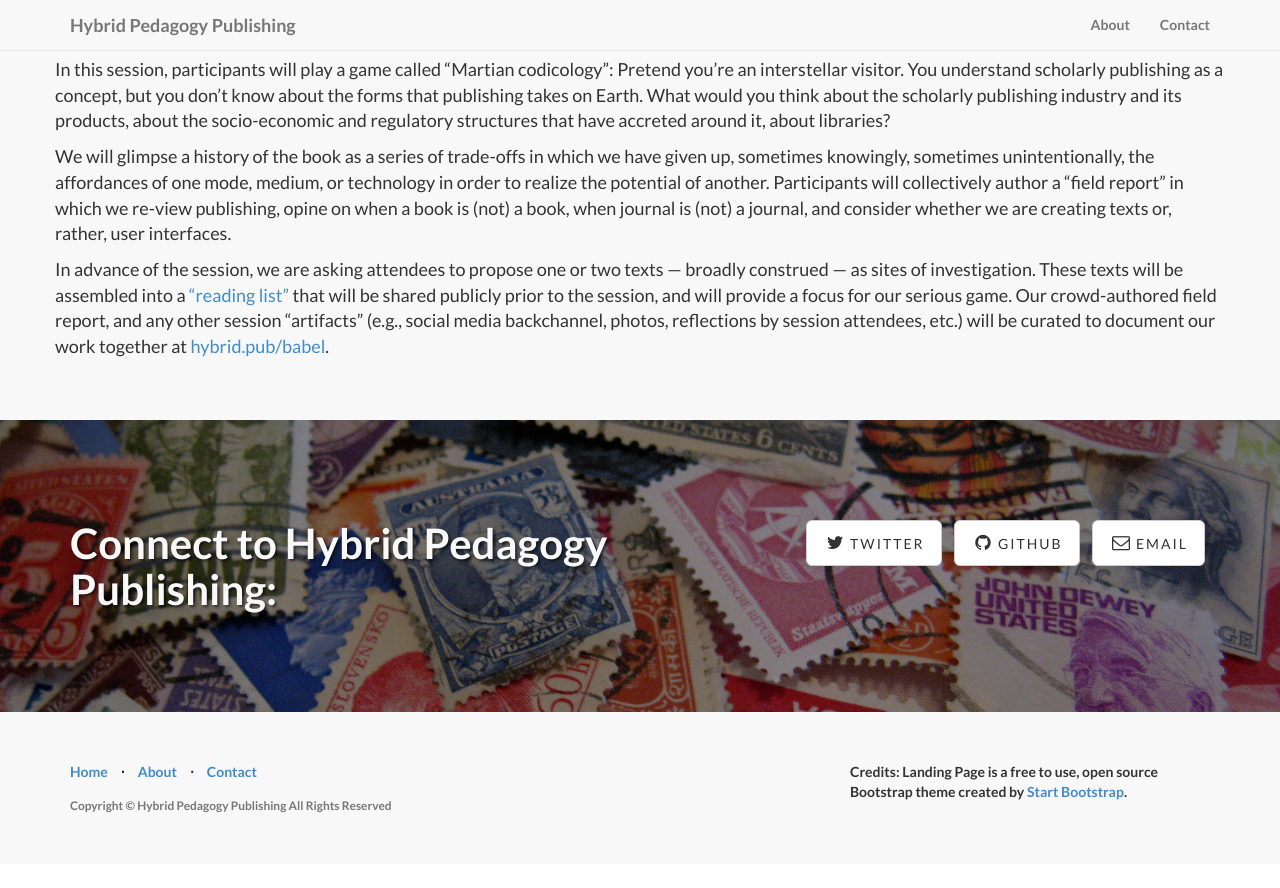
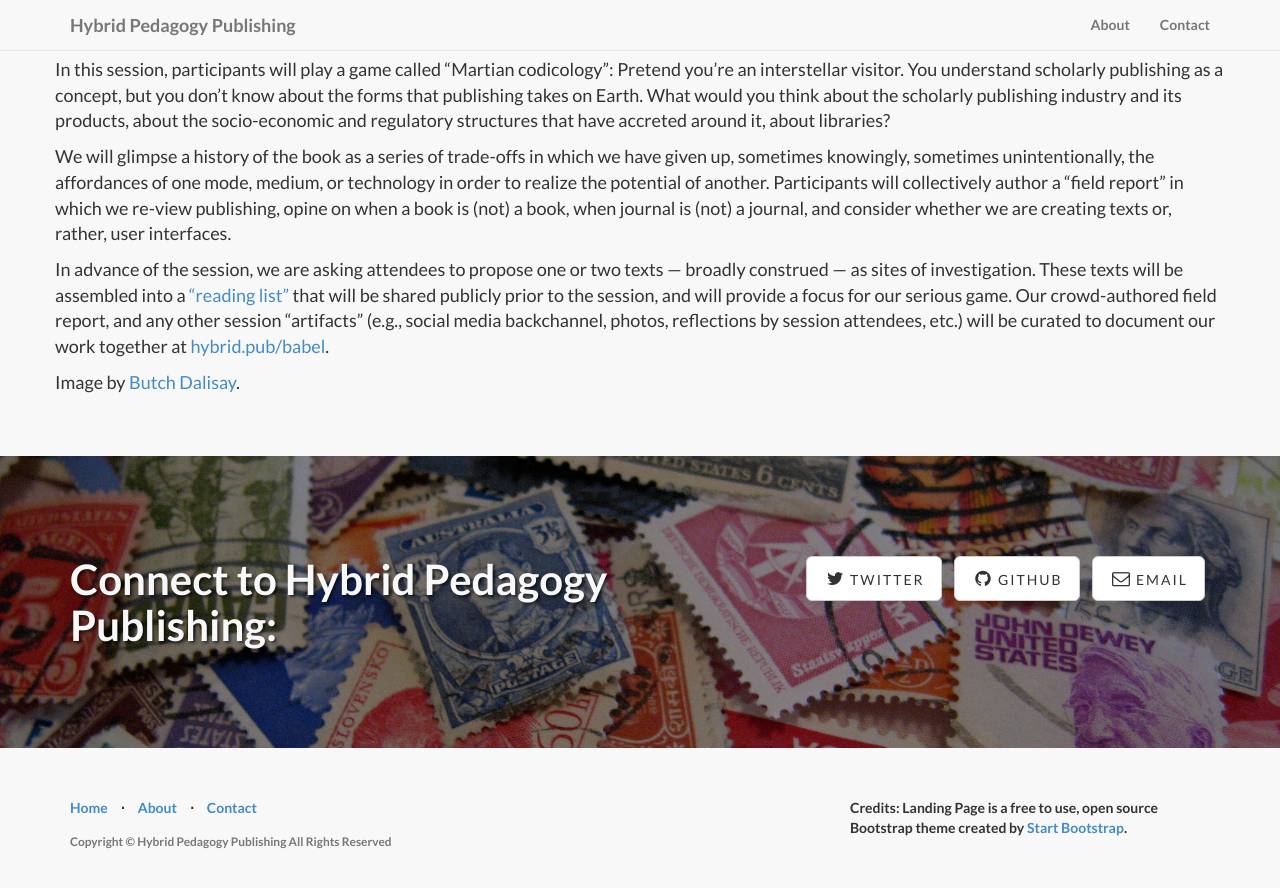
Before and after one commit to HybridPedagogyPublishing/HybridPedagogyPublishing.github.io, a Jekyll site: the page built from babel.md, in a window 1280 px wide and 900 px high, scrolled down 1243 px. Shown: the top 888 px of the window. Built offline with Jekyll 4.4.1, drawn with Linux system fonts in a browser that asks for light colours; nearby versions of some CDN libraries; library files that are not in the unit come from our copies; before the commit the page ends 2107 px from its top, so only the background shows below that.

Commit message:
babel header image

```diff
--- a/babel.md
+++ b/babel.md
@@ -17,3 +17,5 @@ Pretend you’re an interstellar visitor. You understand scholarly publishing as
 We will glimpse a history of the book as a series of trade-offs in which we have given up, sometimes knowingly, sometimes unintentionally, the affordances of one mode, medium, or technology in order to realize the potential of another. Participants will collectively author a "field report" in which we re-view publishing, opine on when a book is (not) a book, when journal is (not) a journal, and consider whether we are creating texts or, rather, user interfaces.
 
 In advance of the session, we are asking attendees to propose one or two texts — broadly construed — as sites of investigation. These texts will be assembled into a ["reading list"](https://docs.google.com/document/d/1ivd0Nsn97N61S2gu3tnSJ1bUTLKVtTbJq4UUShlwjDg/edit?usp=sharing) that will be shared publicly prior to the session, and will provide a focus for our serious game. Our crowd-authored field report, and any other session "artifacts" (e.g., social media backchannel, photos, reflections by session attendees, etc.) will be curated to document our work together at [hybrid.pub/babel](http://www.hybrid.pub/babel).
+
+Image by [Butch Dalisay](https://www.flickr.com/photos/penmanila/7393796664/in/faves-131104016@N08/).
```
